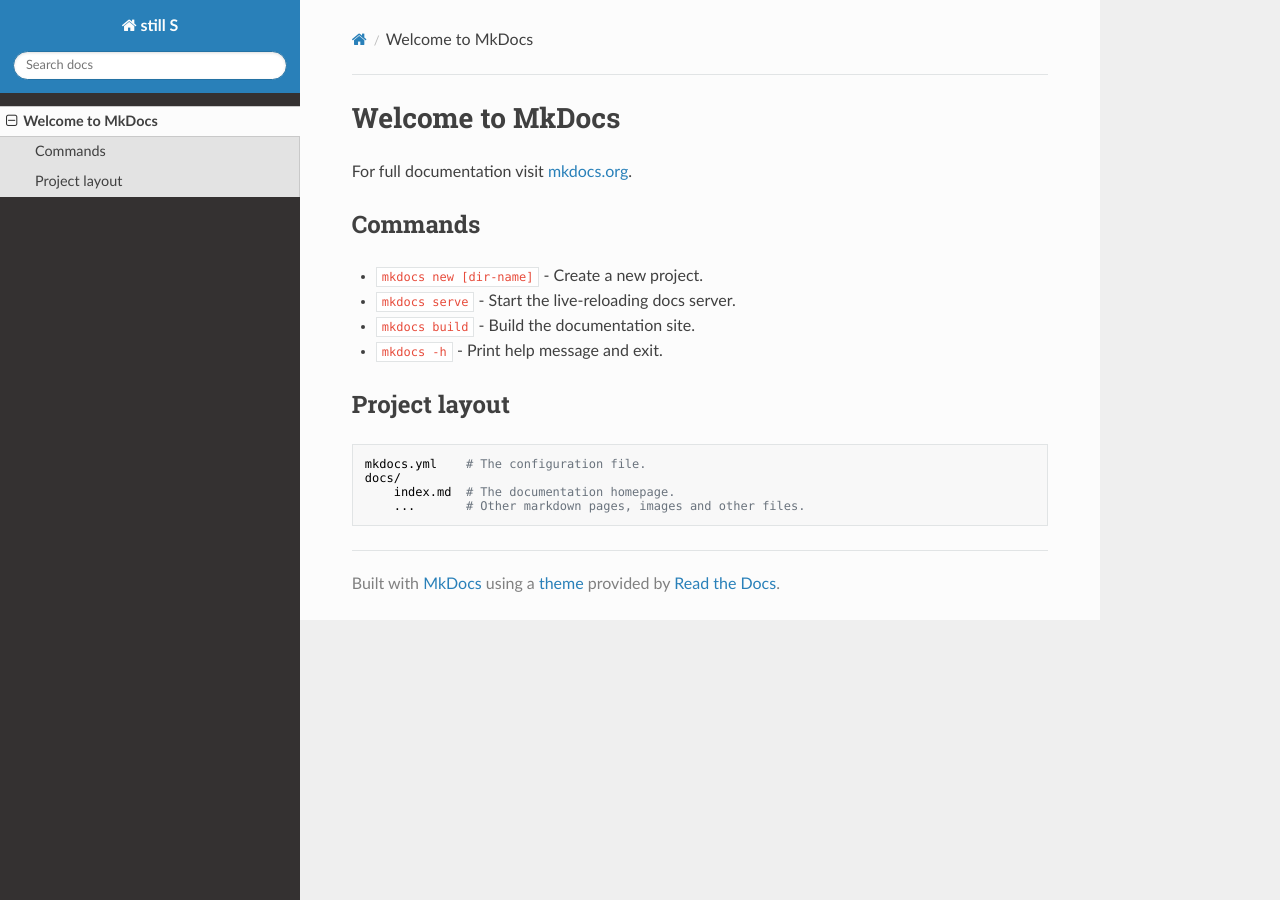
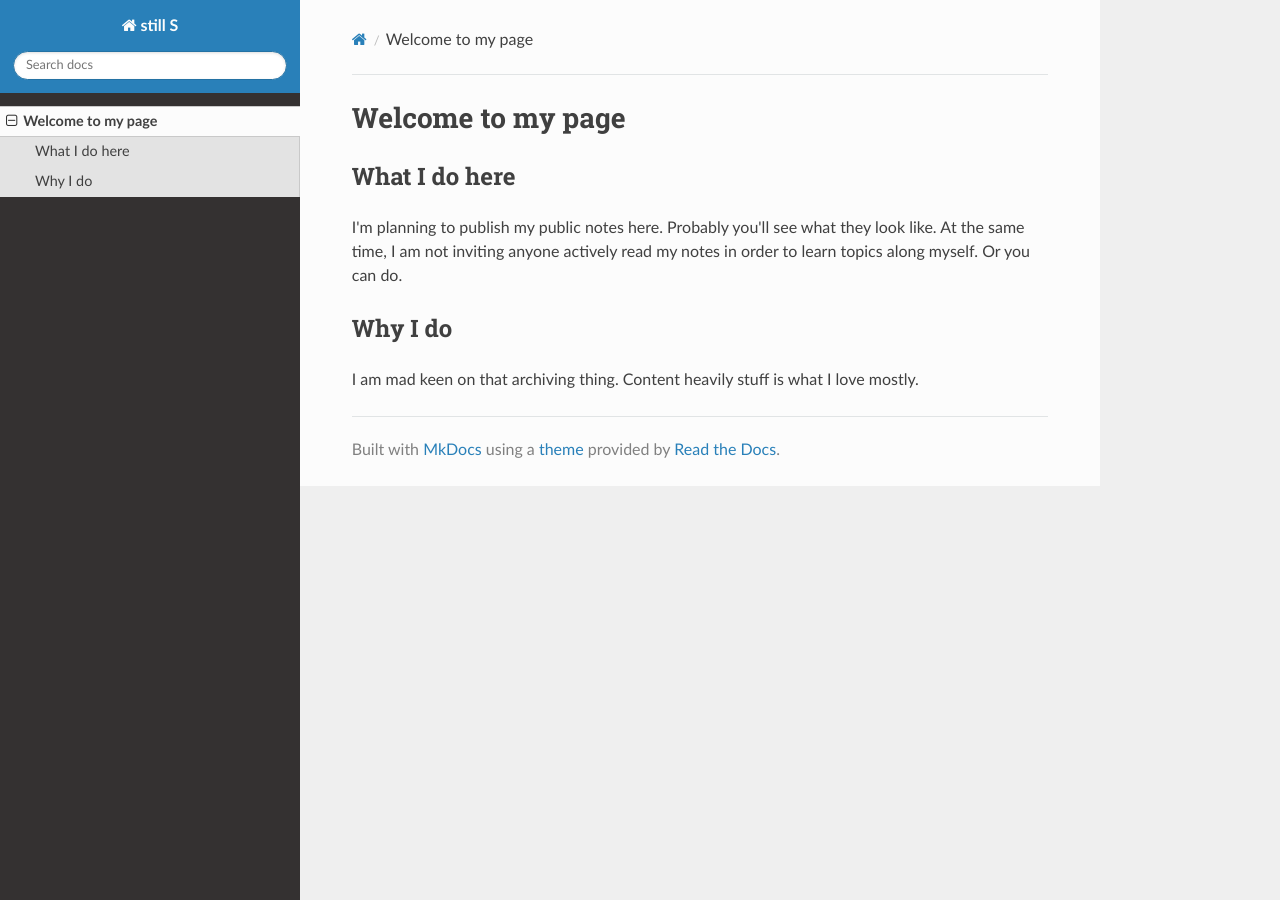
Before and after one commit to stiermid/stiermid.github.io, an MkDocs documentation site: the page built from docs/index.md, in a window 1280 px wide. Built offline with MkDocs 1.6.1, drawn with Linux system fonts in a browser that asks for light colours; nearby versions of some CDN libraries.

Commit message:
feat: basic welcome page

```diff
--- a/docs/index.md
+++ b/docs/index.md
@@ -1,17 +1,9 @@
-# Welcome to MkDocs
+# Welcome to my page
 
-For full documentation visit [mkdocs.org](https://www.mkdocs.org).
+## What I do here
 
-## Commands
+I'm planning to publish my public notes here. Probably you'll see what they look like. At the same time, I am not inviting anyone actively read my notes in order to learn topics along myself. Or you can do.
 
-* `mkdocs new [dir-name]` - Create a new project.
-* `mkdocs serve` - Start the live-reloading docs server.
-* `mkdocs build` - Build the documentation site.
-* `mkdocs -h` - Print help message and exit.
+## Why I do
 
-## Project layout
-
-    mkdocs.yml    # The configuration file.
-    docs/
-        index.md  # The documentation homepage.
-        ...       # Other markdown pages, images and other files.
+I am mad keen on that archiving thing. Content heavily stuff is what I love mostly.
```
